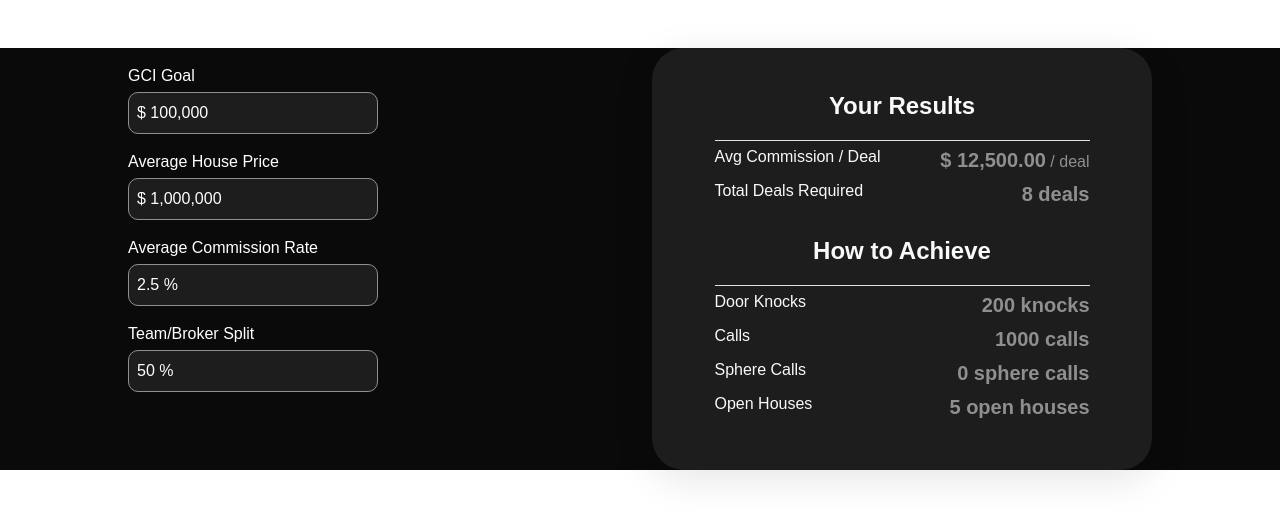
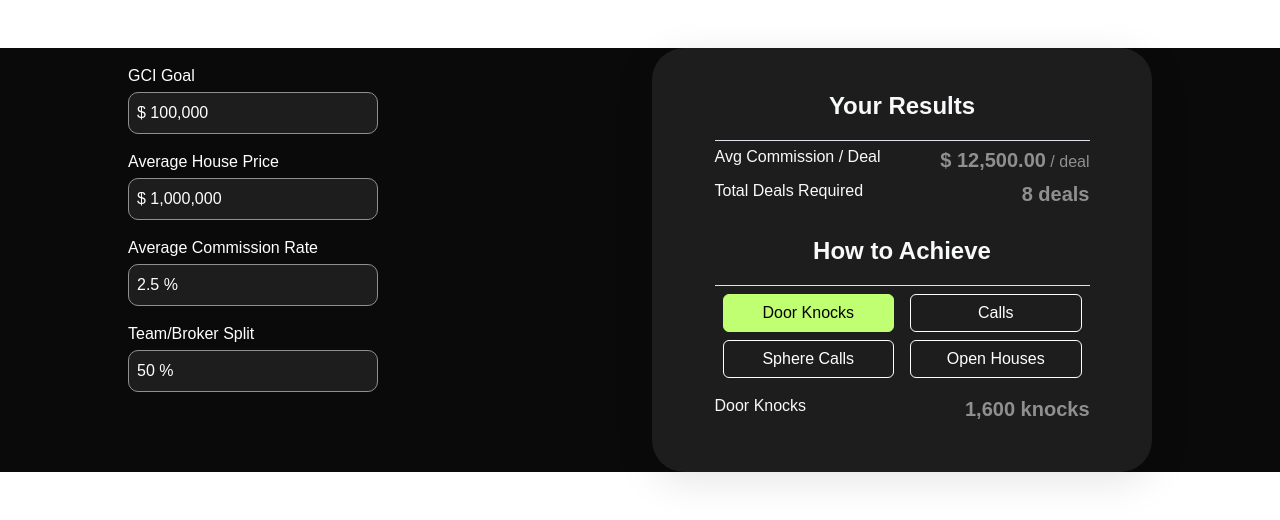
Before and after one commit to aditya-s3n/callall_website, a Next.js app: page /calculator_gci in a window 1280 px wide. Shown: the top 520 px of the page. Built offline with nearby package versions, Linux system fonts and the light colour scheme.

Commit message:
add selection for gci calculator

```diff
--- a/src/app/components/Calculator_GCI.tsx
+++ b/src/app/components/Calculator_GCI.tsx
@@ -11,10 +11,30 @@ function Calculator() {
 
     const [averageCommission, setAverageCommission] = useState(12500);
     const [totalDeals, setTotalDeals] = useState(8);
-    const [doorKnocks, setDoorKnocks] = useState(200);
-    const [calls, setCalls] = useState(1000);
-    const [sphereCalls, setSphereCalls] = useState(0);
-    const [openHouses, setOpenHouses] = useState(5);
+    const [doorKnocks, setDoorKnocks] = useState(1600);
+    const [calls, setCalls] = useState(8000);
+    const [sphereCalls, setSphereCalls] = useState(800);
+    const [openHouses, setOpenHouses] = useState(40);
+
+    const [selectedMethods, setSelectedMethods] = useState<{
+        doorKnocks: boolean;
+        calls: boolean;
+        sphereCalls: boolean;
+        openHouses: boolean;
+    }>({
+        doorKnocks: true,
+        calls: false,
+        sphereCalls: false,
+        openHouses: false,
+    });
+
+    // Use keyof to restrict method to valid keys of selectedMethods
+    function toggleMethod(method: keyof typeof selectedMethods) {
+        setSelectedMethods((prev) => ({
+            ...prev,
+            [method]: !prev[method],
+        }));
+    }
 
     function calculateCommission(newGCIGoal: number, newHousePrice: number, newCommissionRate: number, newSplitRate: number) {
         const commissionPerDeal = (newHousePrice * (newCommissionRate / 100)) * ((100 - newSplitRate) / 100);
@@ -29,10 +49,10 @@ function Calculator() {
 
     function calculateActivities(requiredDeals: number) {
         const perDealActivities = {
-            doorKnocks: 50,
-            calls: 250,
-            sphereCalls: 0,
-            openHouses: 1.25,
+            doorKnocks: 200,
+            calls: 1000,
+            sphereCalls: 100,
+            openHouses: 5,
         };
 
         // Calculate total activities
@@ -116,47 +136,65 @@ function Calculator() {
                         <p className='text-light'>Total Deals Required</p>
                         <p className='header-link nav-link'>
                             <span className='fs-5 fw-bold'>
-                                {totalDeals} deals
+                                {totalDeals.toLocaleString()} deals
                             </span>
                         </p>
                     </div>
 
                     <p className='fs-4 py-3 border-bottom w-75 m-auto pt-4 fw-bold text-light'>How to Achieve</p>
-                    <div className='d-flex flex-column flex-md-row justify-content-between w-75 m-auto mt-1'>
+                    <div className='d-flex flex-column flex-md-row justify-content-between w-75 m-auto mt-2'>
+                        <button type="button" className="btn choice-input col mx-2 active" onClick={() => toggleMethod('doorKnocks')} data-bs-toggle="button">Door Knocks</button>
+                        <button type="button" className="btn choice-input col mx-2" onClick={() => toggleMethod('calls')} data-bs-toggle="button">Calls</button>
+                    </div>
+                    <div className='d-flex flex-column flex-md-row justify-content-between w-75 m-auto mt-2'>
+                        <button type="button" className="btn choice-input col mx-2" onClick={() => toggleMethod('sphereCalls')} data-bs-toggle="button">Sphere Calls</button>
+                        <button type="button" className="btn choice-input col mx-2" onClick={() => toggleMethod('openHouses')} data-bs-toggle="button">Open Houses</button>
+                    </div>
+                    {selectedMethods.doorKnocks &&
+                        <div className='d-flex flex-column flex-md-row justify-content-between w-75 m-auto mt-3'>
                             <p className='text-light'>Door Knocks</p>
                             <p className='header-link nav-link'>
                                 <span className='fs-5 fw-bold'>
-                                {doorKnocks} knocks
+                                    {doorKnocks.toLocaleString()} knocks
                                 </span>
                             </p>
                         </div>
+                    }
 
+
+                    {selectedMethods.calls &&
                         <div className='d-flex flex-column flex-md-row justify-content-between w-75 m-auto mt-1'>
                             <p className='text-light'>Calls</p>
                             <p className='header-link nav-link'>
                                 <span className='fs-5 fw-bold'>
-                                {calls} calls
+                                    {calls.toLocaleString()} calls
                                 </span>
                             </p>
                         </div>
+                    }
 
+                    {selectedMethods.sphereCalls &&
                         <div className='d-flex flex-column flex-md-row justify-content-between w-75 m-auto mt-1'>
                             <p className='text-light'>Sphere Calls</p>
                             <p className='header-link nav-link'>
                                 <span className='fs-5 fw-bold'>
-                                {sphereCalls} sphere calls
+                                    {sphereCalls.toLocaleString()} sphere calls
                                 </span>
                             </p>
                         </div>
+                    }
 
+                    {selectedMethods.openHouses &&
                         <div className='d-flex flex-column flex-md-row justify-content-between w-75 m-auto mt-1'>
                             <p className='text-light'>Open Houses</p>
                             <p className='header-link nav-link'>
                                 <span className='fs-5 fw-bold'>
-                                {openHouses} open houses
+                                    {openHouses.toLocaleString()} open houses
                                 </span>
                             </p>
                         </div>
+                    }
+
                 </div>
             </div>
         </div>
--- a/src/app/css/calculator.css
+++ b/src/app/css/calculator.css
@@ -31,3 +31,19 @@
     margin-top: 10% !important;
     margin-bottom: 25px;
 }
+
+.choice-input {
+    color: white;
+    border: 1px solid;
+}
+
+.choice-input:hover {
+    border-color: #C1FF72;
+    color: #C1FF72;
+}
+
+.active {
+    color: black !important;
+    background-color: #C1FF72 !important;
+    border-color: #C1FF72 !important;
+}
```
Lines whose indentation alone changed are shown as unchanged.
